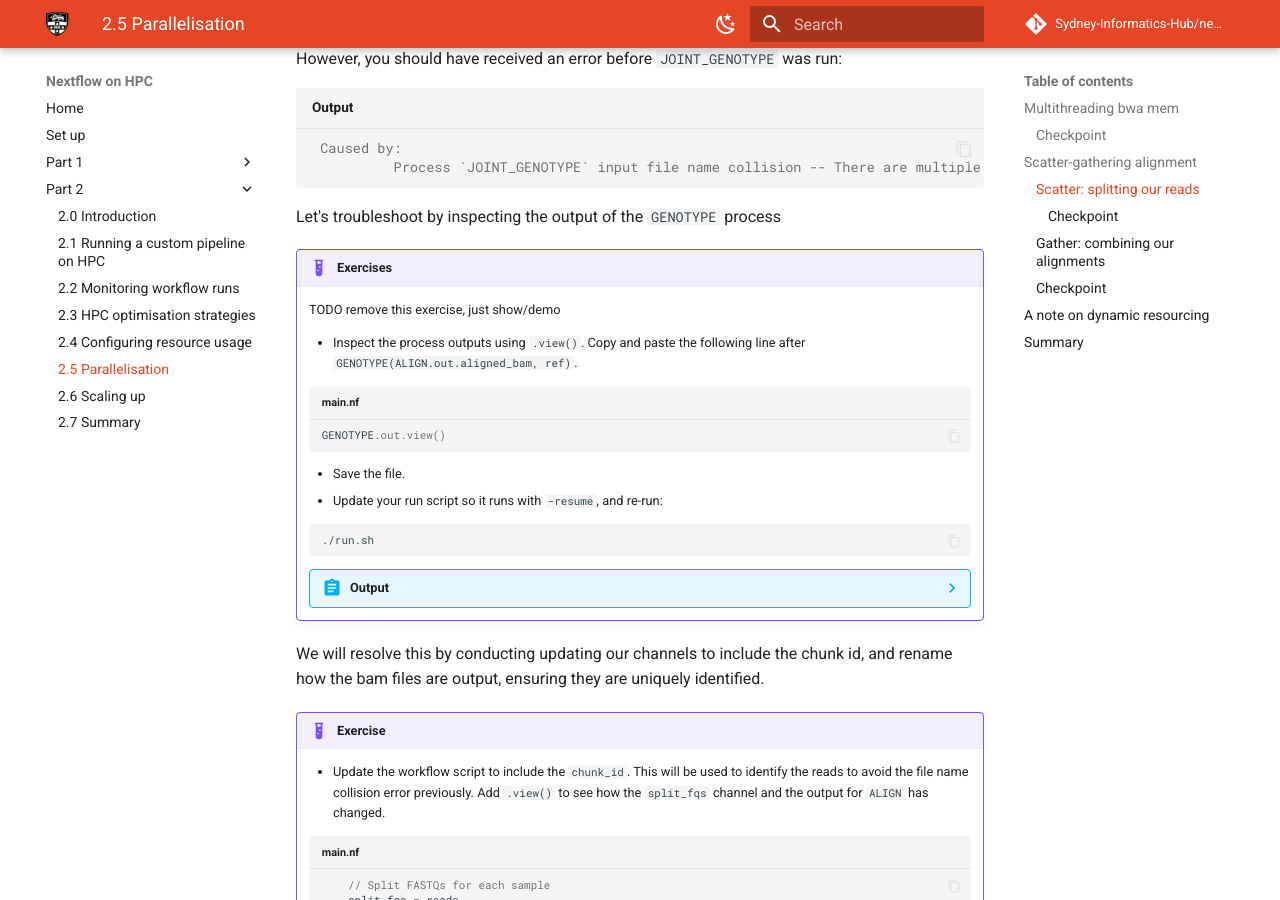
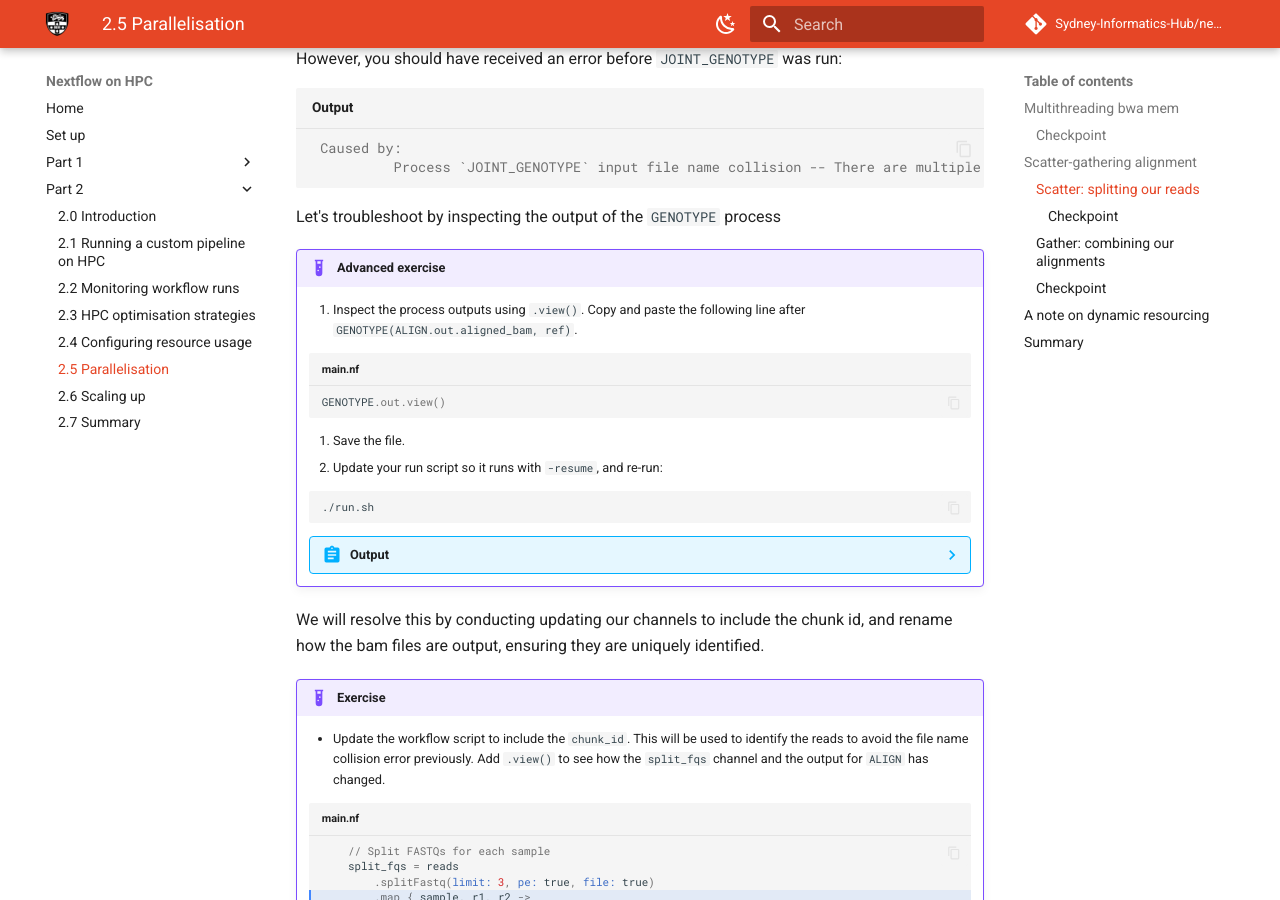
Before and after one commit to Sydney-Informatics-Hub/nextflow-hpc-workshop, an MkDocs documentation site: the page built from docs/part2/25_parallelisation.md, in a window 1280 px wide and 900 px high, scrolled down 6398 px. Built offline with MkDocs 1.6.1 and Material for MkDocs 9.7.7, drawn with Linux system fonts in a browser that asks for light colours; comment, search, counter and statistics services are not loaded.

Commit message:
2.5 make exercise optional

````diff
--- a/docs/part2/25_parallelisation.md
+++ b/docs/part2/25_parallelisation.md
@@ -429,18 +429,16 @@ However, you should have received an error before `JOINT_GENOTYPE` was run:
 
 Let's troubleshoot by inspecting the output of the `GENOTYPE` process
 
-!!! example "Exercises"
+!!! example "Advanced exercise"
 
-    TODO remove this exercise, just show/demo
-
-    - Inspect the process outputs using `.view()`. Copy and paste the following line after `GENOTYPE(ALIGN.out.aligned_bam, ref)`.
+    1. Inspect the process outputs using `.view()`. Copy and paste the following line after `GENOTYPE(ALIGN.out.aligned_bam, ref)`.
 
     ```groovy title="main.nf" hl_lines="3"
     GENOTYPE.out.view()
     ```
 
-    - Save the file.
-    - Update your run script so it runs with `-resume`, and re-run:
+    2. Save the file.
+    3. Update your run script so it runs with `-resume`, and re-run:
 
     ```
     ./run.sh
````
